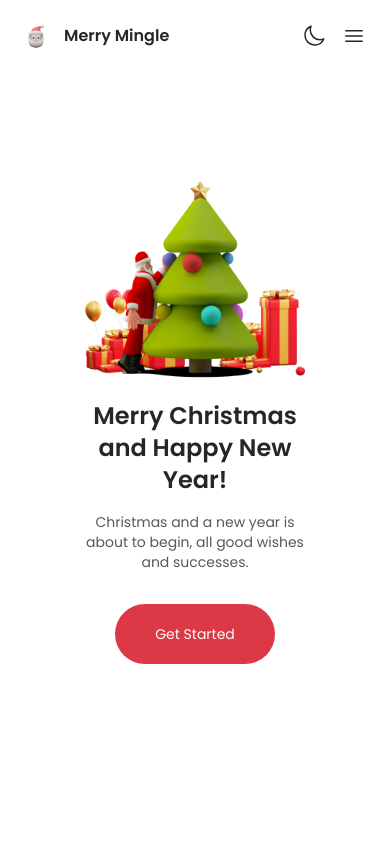
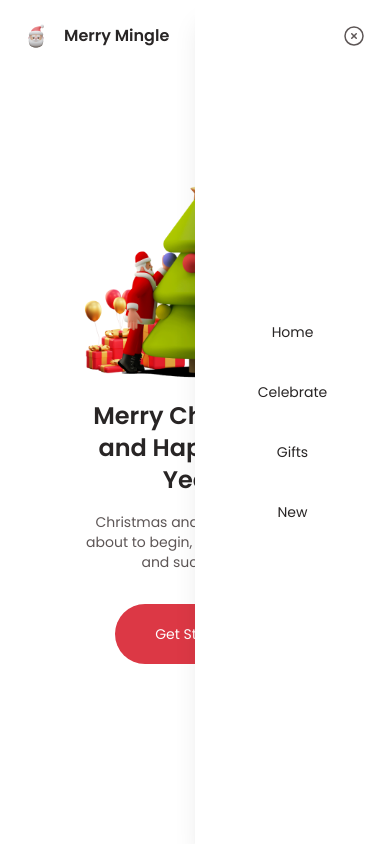
Before and after one commit to Jhoneric12/merry-mingle, a React (Vite) app: page / in a window 390 px wide. Both pictures are taken after a click on the icon 354 px from the left and 36 px from the top of the page. Shown: the top 844 px of the page. Built offline with nearby package versions, Linux system fonts and the light colour scheme.

Commit message:
added burger menu

```diff
--- a/src/components/Navbar.jsx
+++ b/src/components/Navbar.jsx
@@ -1,4 +1,4 @@
-import React, { useContext } from 'react'
+import React, { useContext, useEffect, useState } from 'react'
 // import { DarkMode } from '../Contexts/DarkModeContext'
 import useDarkMode from '../Hooks/useDarkMode';
 import MerryLogo from '../assets/merry-logo.png'
@@ -6,13 +6,19 @@ import MerryLogo from '../assets/merry-logo.png'
 function Navbar() {
 
   const {darkMode, setDarkMode} = useDarkMode();
+  const [isOpen, setIsOpen] = useState(false);
 
   const handleToggle = () => {
     setDarkMode(!darkMode);
   }
 
+  const handleOpen = () => {
+    setIsOpen(!isOpen);
+  }
+
   return (
-    <nav className='navbar absolute flex items-center justify-between p-6 md:justify-around w-full z-30'>
+    <div className='relative'>
+      <nav className='navbar absolute flex items-center justify-between p-6 md:justify-around w-full z-10'>
         <a className="logo flex items-center gap-4" href='#'>
           <img src={MerryLogo} alt="" />
           <h1 className='text-light-title-color dark:text-dark-title-color font-semibold'>Merry Mingle</h1>
@@ -35,11 +41,21 @@ function Navbar() {
               <path stroke-linecap="round" stroke-linejoin="round" d="M21.752 15.002A9.72 9.72 0 0 1 18 15.75c-5.385 0-9.75-4.365-9.75-9.75 0-1.33.266-2.597.748-3.752A9.753 9.753 0 0 0 3 11.25C3 16.635 7.365 21 12.75 21a9.753 9.753 0 0 0 9.002-5.998Z" />
             </svg>
             }
-          <svg className='md:hidden w-6 h-6 hover:text-light-primary-color dark:hover:text-dark-primary-color' xmlns="http://www.w3.org/2000/svg" fill="none" viewBox="0 0 24 24" stroke-width="1.5" stroke="currentColor">
+            <svg onClick={handleOpen} className='md:hidden w-6 h-6 hover:text-light-primary-color dark:hover:text-dark-primary-color' xmlns="http://www.w3.org/2000/svg" fill="none" viewBox="0 0 24 24" stroke-width="1.5" stroke="currentColor">
               <path stroke-linecap="round" stroke-linejoin="round" d="M3.75 6.75h16.5M3.75 12h16.5m-16.5 5.25h16.5" />
             </svg>
         </div>
       </nav>
+      <ul className={`${isOpen ? 'bg-light-body-color dark:bg-dark-body-color shadow-xl fixed h-screen right-0 top-0 w-1/2 z-40 flex flex-col justify-center items-center gap-10 transition duration-150 backdrop-opacity-80' : 'hidden'}`}>
+        <li className='text-light-title-color dark:text-dark-title-color text-sm'>Home</li>
+        <li className='text-light-title-color dark:text-dark-title-color text-sm'>Celebrate</li>
+        <li className='text-light-title-color dark:text-dark-title-color text-sm'>Gifts</li>
+        <li className='text-light-title-color dark:text-dark-title-color text-sm'>New</li>
+        <svg onClick={handleOpen} xmlns="http://www.w3.org/2000/svg" fill="none" viewBox="0 0 24 24" stroke-width="1.5" stroke="currentColor" className='text-light-text-color dark:text-dark-text-color h-6 w-6 absolute top-6 right-6'>
+          <path stroke-linecap="round" stroke-linejoin="round" d="m9.75 9.75 4.5 4.5m0-4.5-4.5 4.5M21 12a9 9 0 1 1-18 0 9 9 0 0 1 18 0Z" />
+        </svg>
+      </ul>
+    </div>
   )
 }
 
```
Lines whose indentation alone changed are shown as unchanged.
